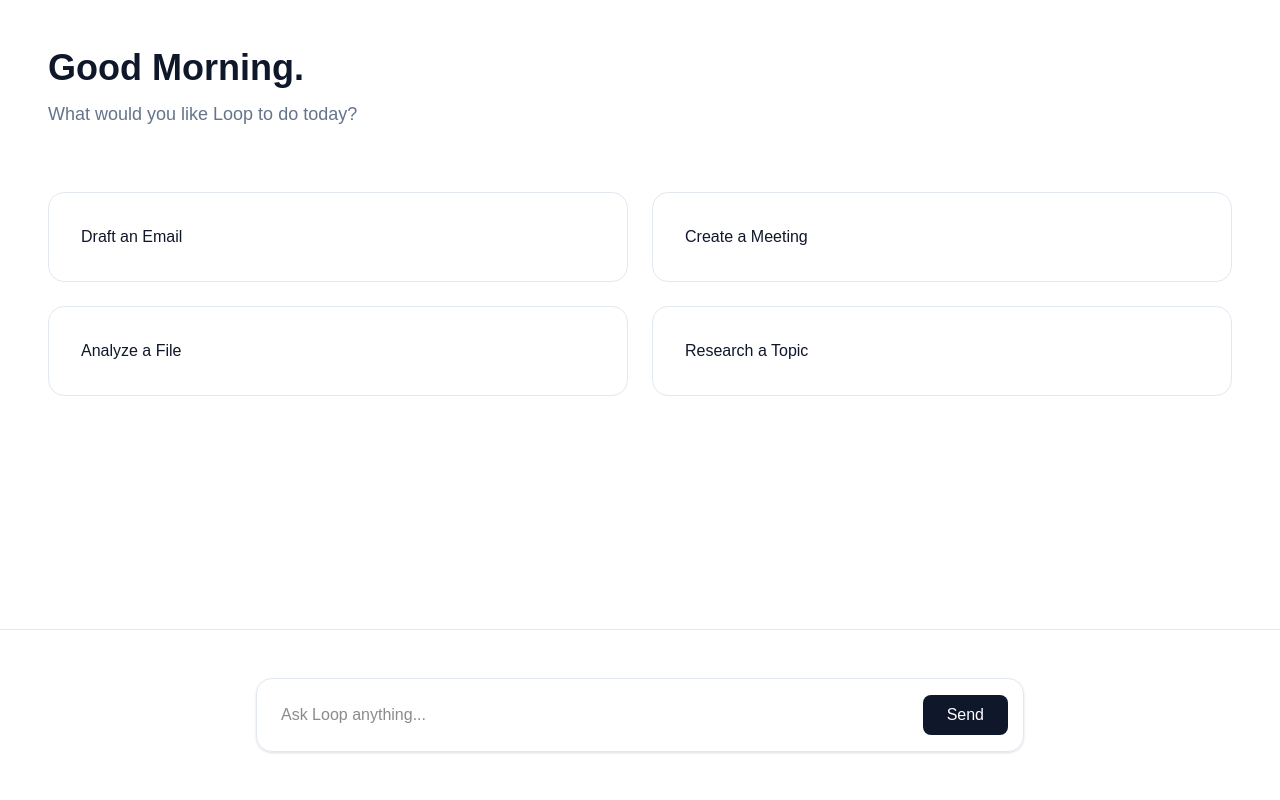
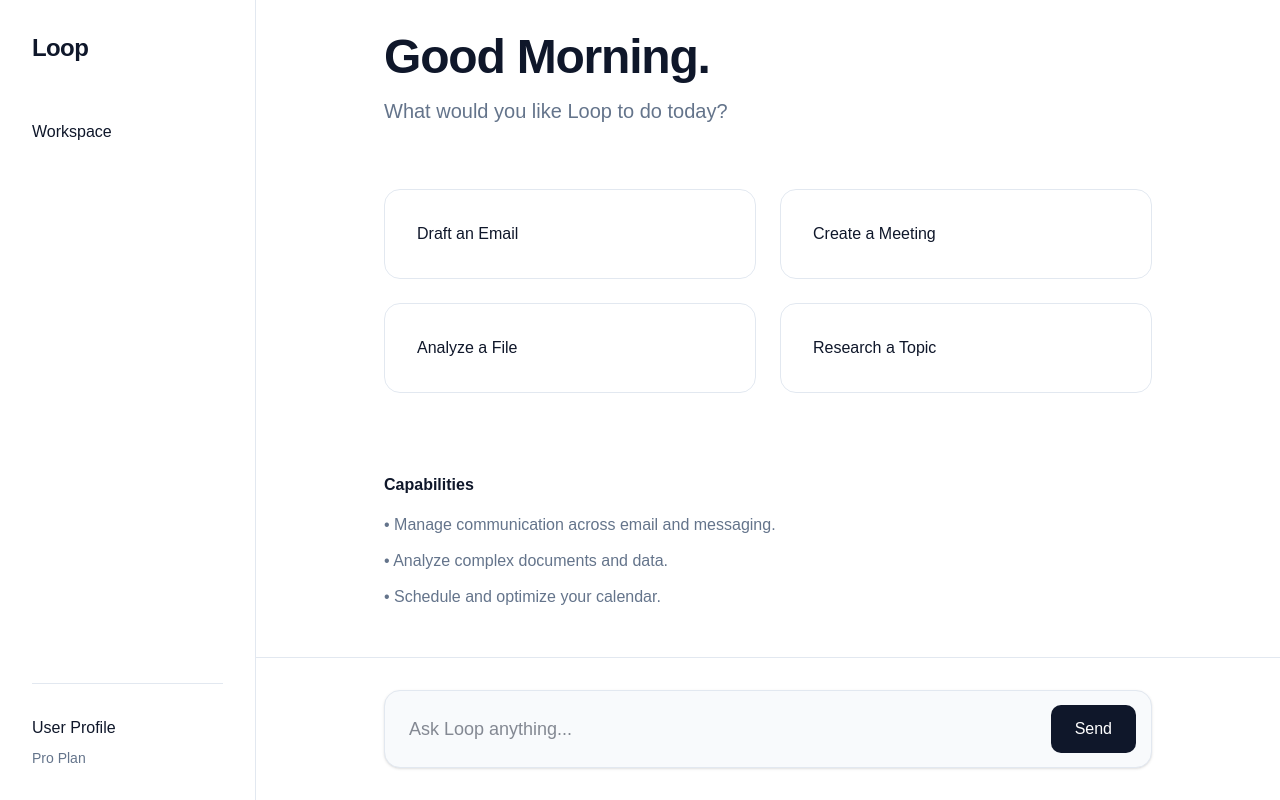
Before and after one commit to aminfxjamal-netizen/loopv1, a Next.js app: page /workspace in a window 1280 px wide. Built offline with nearby package versions, Linux system fonts and the light colour scheme.

Commit message:
feat: finalize premium workspace-only interface

```diff
--- a/app/workspace/page.tsx
+++ b/app/workspace/page.tsx
@@ -1,29 +1,34 @@
 'use client';
-import { useState, useRef, useEffect } from 'react';
 
-// Types for our messaging system
+import React, { useState, useRef, useEffect, KeyboardEvent } from 'react';
+
+/**
+ * Loop V1: Unified Workspace Architecture
+ * A premium, AI-first operating system interface.
+ */
+
 type Message = { role: 'user' | 'assistant'; content: string };
 
 export default function Workspace() {
-  const [input, setInput] = useState('');
+  const [input, setInput] = useState<string>('');
   const [messages, setMessages] = useState<Message[]>([]);
-  const [isLoading, setIsLoading] = useState(false);
+  const [isLoading, setIsLoading] = useState<boolean>(false);
   const scrollRef = useRef<HTMLDivElement>(null);
 
-  // Auto-scroll to bottom of chat
+  // Maintain scroll position for premium feel
   useEffect(() => {
     if (scrollRef.current) {
       scrollRef.current.scrollTop = scrollRef.current.scrollHeight;
     }
   }, [messages]);
 
-  const handleSend = async () => {
+  const handleSendMessage = async () => {
     if (!input.trim() || isLoading) return;
 
-    const userMsg: Message = { role: 'user', content: input };
-    const updatedMessages = [...messages, userMsg];
+    const userMessage: Message = { role: 'user', content: input };
+    const newMessages = [...messages, userMessage];
 
-    setMessages(updatedMessages);
+    setMessages(newMessages);
     setInput('');
     setIsLoading(true);
 
@@ -31,75 +36,109 @@ export default function Workspace() {
       const response = await fetch('/api/chat', {
         method: 'POST',
         headers: { 'Content-Type': 'application/json' },
-        body: JSON.stringify({ messages: updatedMessages }),
+        body: JSON.stringify({ messages: newMessages }),
       });
 
       const data = await response.json();
+      if (!response.ok) throw new Error(data.error || 'Connection failed');
 
-      if (!response.ok) throw new Error(data.error || 'Failed to produce');
-
-      setMessages([...updatedMessages, { role: 'assistant', content: data.reply }]);
+      setMessages((prev) => [...prev, { role: 'assistant', content: data.reply }]);
     } catch (error: any) {
-      alert(`Loop Error: ${error.message}`);
+      console.error('Execution Error:', error);
+      alert('System Error: Unable to reach the Brain.');
     } finally {
       setIsLoading(false);
     }
   };
 
+  const handleKeyDown = (e: KeyboardEvent<HTMLInputElement>) => {
+    if (e.key === 'Enter') handleSendMessage();
+  };
+
   return (
-    <div className="flex flex-col h-screen bg-white">
-      {/* Header Area */}
-      <header className="p-12 pb-0">
-        <h1 className="text-4xl font-semibold text-[#0F172A] mb-3">Good Morning.</h1>
-        <p className="text-[#64748B] text-lg mb-16">What would you like Loop to do today?</p>
-      </header>
+    <div className="flex h-screen bg-[#FFFFFF] text-[#0F172A] font-sans selection:bg-[#2563EB] selection:text-white">
+      {/* Sidebar Navigation - Distraction Free */}
+      <aside className="w-64 border-r border-[#E2E8F0] p-8 flex flex-col justify-between">
+        <div className="space-y-12">
+          <div className="font-bold text-2xl tracking-tight">Loop</div>
+          <nav className="space-y-4">
+            <div className="text-[#0F172A] font-medium py-2">Workspace</div>
+          </nav>
+        </div>
+        <div className="pt-8 border-t border-[#E2E8F0] space-y-2">
+          <div className="text-[#0F172A] font-medium">User Profile</div>
+          <div className="text-[#64748B] text-sm">Pro Plan</div>
+        </div>
+      </aside>
 
-      {/* Main Content Area */}
-      <div className="flex-1 overflow-y-auto p-12 pt-0 space-y-12" ref={scrollRef}>
+      {/* Main Workspace - Focused Interaction */}
+      <main className="flex-1 flex flex-col h-full overflow-hidden bg-[#FFFFFF]">
+        <div ref={scrollRef} className="flex-1 overflow-y-auto p-12 scroll-smooth">
           {messages.length === 0 ? (
+            <div className="max-w-3xl mx-auto pt-24">
+              <h1 className="text-5xl font-semibold mb-4 tracking-tight">Good Morning.</h1>
+              <p className="text-[#64748B] text-xl mb-16">What would you like Loop to do today?</p>
+
               <div className="grid grid-cols-2 gap-6">
-            {['Draft an Email', 'Create a Meeting', 'Analyze a File', 'Research a Topic'].map((action) => (
-              <div
-                key={action}
-                className="p-8 border border-[#E2E8F0] rounded-[16px] hover:border-[#2563EB] transition-all cursor-pointer"
-                onClick={() => setInput(action)}
+                {[
+                  { label: 'Draft an Email' },
+                  { label: 'Create a Meeting' },
+                  { label: 'Analyze a File' },
+                  { label: 'Research a Topic' }
+                ].map((item) => (
+                  <button
+                    key={item.label}
+                    onClick={() => setInput(item.label)}
+                    className="p-8 border border-[#E2E8F0] rounded-[16px] text-left hover:border-[#2563EB] transition-all duration-300 group"
                   >
-                <p className="font-medium text-[#0F172A]">{action}</p>
+                    <span className="font-medium text-[#0F172A] group-hover:text-[#2563EB]">{item.label}</span>
+                  </button>
+                ))}
+              </div>
+
+              <div className="mt-20 text-[#64748B]">
+                <h2 className="font-semibold text-[#0F172A] mb-4">Capabilities</h2>
+                <ul className="space-y-3">
+                  <li>• Manage communication across email and messaging.</li>
+                  <li>• Analyze complex documents and data.</li>
+                  <li>• Schedule and optimize your calendar.</li>
+                </ul>
+              </div>
+            </div>
+          ) : (
+            <div className="max-w-3xl mx-auto space-y-12 pb-24">
+              {messages.map((m, i) => (
+                <div key={i} className={`flex ${m.role === 'user' ? 'justify-end' : 'justify-start'}`}>
+                  <div className={`max-w-[80%] p-6 rounded-[20px] ${m.role === 'user' ? 'bg-[#F1F5F9] text-[#0F172A]' : 'bg-transparent text-[#0F172A] border border-[#E2E8F0]'}`}>
+                    {m.content}
+                  </div>
                 </div>
               ))}
-          </div>
-        ) : (
-          <div className="space-y-8">
-            {messages.map((m, i) => (
-              <div key={i} className={`max-w-2xl ${m.role === 'user' ? 'ml-auto' : ''}`}>
-                <p className={`p-4 rounded-[16px] ${m.role === 'user' ? 'bg-[#F1F5F9]' : 'text-[#64748B]'}`}>
-                  {m.content}
-                </p>
-              </div>
-            ))}
+              {isLoading && <div className="text-[#64748B] p-6">Loop is processing...</div>}
             </div>
           )}
         </div>
 
-      {/* Fixed Command Input */}
-      <div className="p-12 border-t border-[#E2E8F0] bg-white">
+        {/* Fixed Command Input - The Core Component */}
+        <div className="p-8 border-t border-[#E2E8F0] bg-[#FFFFFF]">
           <div className="max-w-3xl mx-auto relative">
             <input
-            className="w-full p-6 border border-[#E2E8F0] rounded-[16px] shadow-sm focus:outline-none focus:ring-2 focus:ring-[#2563EB] transition-all"
+              type="text"
+              className="w-full p-6 bg-[#F8FAFC] border border-[#E2E8F0] rounded-[16px] text-lg focus:outline-none focus:ring-2 focus:ring-[#2563EB] transition-all duration-300 shadow-sm"
               placeholder="Ask Loop anything..."
               value={input}
               onChange={(e) => setInput(e.target.value)}
-            onKeyDown={(e) => e.key === 'Enter' && handleSend()}
+              onKeyDown={handleKeyDown}
             />
             <button
-            onClick={handleSend}
-            disabled={isLoading}
-            className="absolute right-4 top-1/2 -translate-y-1/2 px-6 py-2 bg-[#0F172A] text-white rounded-[8px] hover:bg-[#2563EB] transition"
+              onClick={handleSendMessage}
+              className="absolute right-4 top-1/2 -translate-y-1/2 px-6 py-3 bg-[#0F172A] text-white rounded-[10px] hover:bg-[#2563EB] transition-colors"
             >
-            {isLoading ? 'Thinking...' : 'Send'}
+              Send
             </button>
           </div>
         </div>
+      </main>
     </div>
   );
 }
```
Lines whose indentation alone changed are shown as unchanged.
